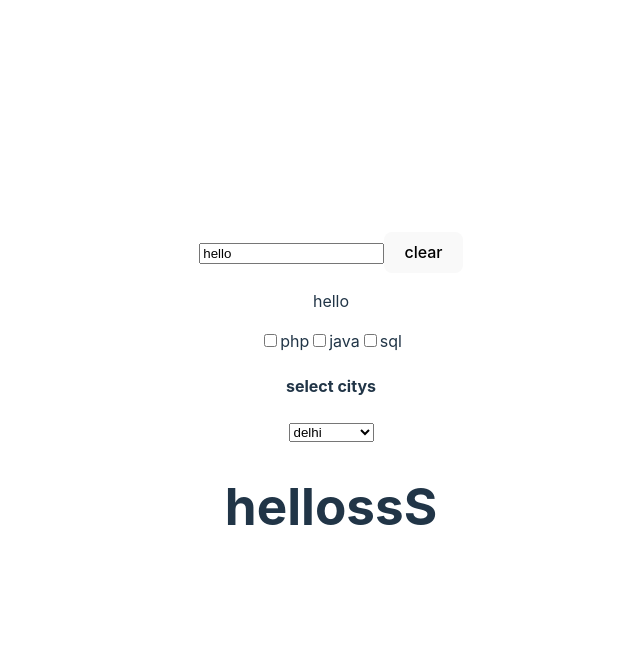
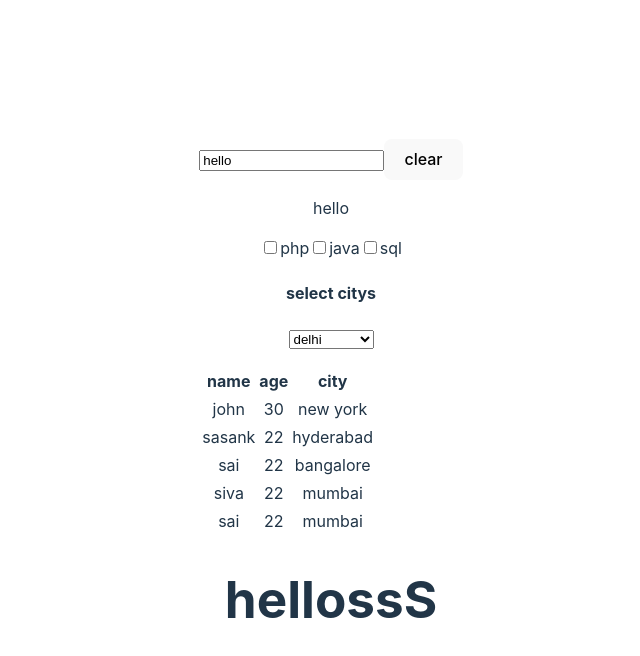
Before and after one commit to sasank2323/new_rec, a React (Vite) app: page / in a window 1280 px wide. Shown: the top 656 px of the page, without its empty margins (309-949 px from the left). Built offline with nearby package versions, Linux system fonts and the light colour scheme.

Commit message:
for loop plus table hnadling

```diff
--- a/src/App.jsx
+++ b/src/App.jsx
@@ -5,6 +5,7 @@ import './App.css'
 import Toggle from './toggle'
 import Wrapper from './Wrapper'
 import CheckboxHandling from './CheckboxHandling'
+import ForLoopWithTable from './ForLoopWithTable'
 
 function App() {
   const [count, setCount] = useState(0);
@@ -15,6 +16,7 @@ function App() {
       <button onClick={() => setVal("")}>clear</button>
       <p>{val}</p>
       <CheckboxHandling />
+      <ForLoopWithTable />
     </>
   )
 }
--- /dev/null
+++ b/src/ForLoopWithTable.jsx
@@ -0,0 +1,35 @@
+
+
+function ForLoopWithTable() {
+    const data = [
+        { name: "john", age: 30, city: "new york" },
+        { name: "sasank", age: 22, city: "hyderabad" },
+        { name: "sai", age: 22, city: "bangalore" },
+        { name: "siva", age: 22, city: "mumbai" },
+        { name: "sai", age: 22, city: "mumbai" },
+    ];
+    return (
+        <>
+            <table>
+                <thead>
+                    <tr>
+                        <th>name</th>
+                        <th>age</th>
+                        <th>city</th>
+                    </tr>
+                </thead>
+                <tbody>
+                    {data.map((item, index) => (
+                        <tr key={index}>
+                            <td>{item.name}</td>
+                            <td>{item.age}</td>
+                            <td>{item.city}</td>
+                        </tr>
+                    ))}
+                </tbody>
+            </table>
+        </>
+    );
+}
+
+export default ForLoopWithTable;
```
